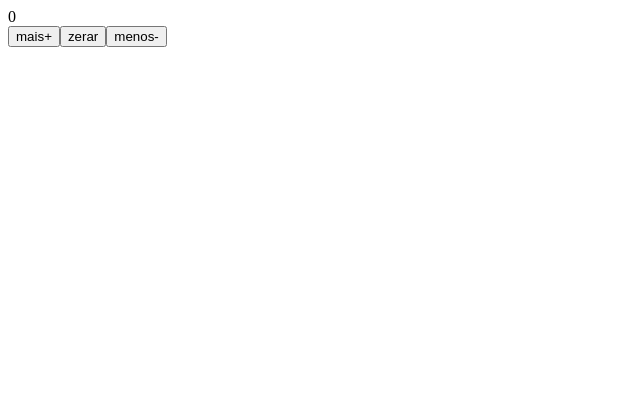
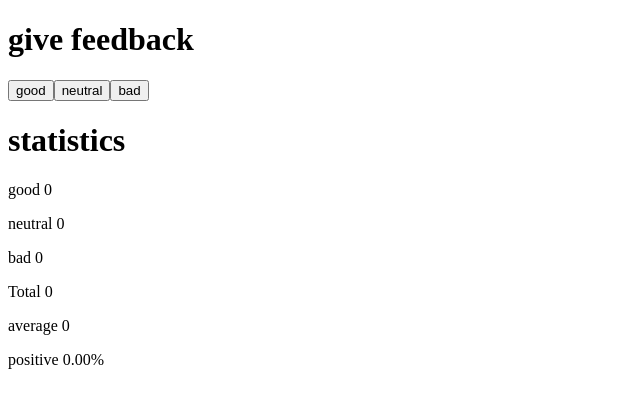
Before and after one commit to nicolas4pitz/fullStack, a React (Vite) app: page / in a window 1280 px wide. Shown: the top 408 px of the page, without its empty margins (0-640 px from the left). Built offline with nearby package versions, Linux system fonts and the light colour scheme.

Commit message:
feat: part 1.D

```diff
--- a/src/App.jsx
+++ b/src/App.jsx
@@ -16,27 +16,45 @@ const Hello = ({ nome, idade }) => {
   );
 };
 
-// props=argumentos, dentro do componenete lidamos com a nomeclatura de cada
-const Exibir = ({ contador }) => {
-  return <div>{contador}</div>;
+const Historico = (props) => {
+  if (props.todosOsCliques.length === 0) {
+    return <div>Clique em um dos botões para usar a aplicação!</div>;
+  }
+  return (
+    <div>Histórico de cliques nos botões: {props.todosOsCliques.join(" ")}</div>
+  );
 };
 
-const Botao = ({ onClick, texto }) => {
-  return <button onClick={onClick}>{texto}</button>;
-};
+const Botao = ({ handleClique, texto }) => (
+  <button onClick={handleClique}>{texto}</button>
+);
 
 const App = () => {
-  const [contador, setContador] = useState(0);
+  const [esquerda, setEsquerda] = useState(0);
+  const [direita, setDireita] = useState(0);
+  const [todosOsCliques, setTodos] = useState([]);
+  const [total, setTotal] = useState(0);
 
-  const aumentarEmUm = () => setContador(contador + 1);
-  const diminuirEmUm = () => setContador(contador - 1);
-  const zerarContador = () => setContador(0);
+  const handleCliqueEsquerda = () => {
+    setTodos(todosOsCliques.concat("E"));
+    const atualizaEsquerda = esquerda + 1;
+    setEsquerda(esquerda + 1);
+    setTotal(atualizaEsquerda + direita);
+  };
+
+  const handleCliqueDireita = () => {
+    setDireita(direita + 1);
+    const atualizaDireita = direita + 1;
+    setTotal(esquerda + atualizaDireita);
+  };
+
   return (
     <div>
-      <Exibir contador={contador} />
-      <Botao onClick={aumentarEmUm} texto="mais+" />
-      <Botao onClick={zerarContador} texto="zerar" />
-      <Botao onClick={diminuirEmUm} texto="menos-" />
+      {esquerda}
+      <Botao handleClique={handleCliqueEsquerda} texto="Esquerda" />
+      <Botao handleClique={handleCliqueDireita} texto="Direita" />
+      {direita}
+      <Historico todosOsCliques={todosOsCliques} />
     </div>
   );
 };
--- a/src/exercicios/App.jsx
+++ b/src/exercicios/App.jsx
@@ -40,6 +40,31 @@ const Total = (props) => {
   );
 };
 
+const Botao = ({ handleClique, texto }) => (
+  <button onClick={handleClique}>{texto}</button>
+);
+
+const Statistics = ({ good, neutral, bad, total, average }) => {
+  if (good.length === 0 || neutral.length === 0 || bad.length === 0) {
+    return (
+      <>
+        <p>No feedback given</p>
+      </>
+    );
+  }
+
+  return (
+    <>
+      <Part part="good" exercises={good} />
+      <Part part="neutral" exercises={neutral} />
+      <Part part="bad" exercises={bad} />
+      <Part part="Total" exercises={total} />
+      <Part part="average" exercises={average} />
+      <Part part="positive" exercises={(good * 10).toFixed(2) + "%"} />
+    </>
+  );
+};
+
 function App() {
   const course = {
     name: "Desenvolvimento de aplicação Half Stack",
@@ -59,21 +84,46 @@ function App() {
     ],
   };
 
+  const [good, setGood] = useState(0);
+  const [neutral, setNeutral] = useState(0);
+  const [bad, setBad] = useState(0);
+  const [total, setTotal] = useState(0);
+  const [average, setAverage] = useState(0);
+
+  const handleGood = () => {
+    setGood(good + 1);
+    setTotal(total + 1);
+    const atualTotal = total + 1;
+    setAverage(atualTotal / 3);
+  };
+
+  const handleNeutral = () => {
+    setNeutral(neutral + 1);
+    setTotal(total + 1);
+    const atualTotal = total + 1;
+    setAverage(atualTotal / 3);
+  };
+
+  const handleBad = () => {
+    setBad(bad + 1);
+    setTotal(total + 1);
+    const atualTotal = total + 1;
+    setAverage(atualTotal / 3);
+  };
+
   return (
     <div>
-      <Header course={course.name} />
-      <Content
-        part1={course.parts[0].name}
-        part2={course.parts[1].name}
-        part3={course.parts[2].name}
-        exercises1={course.parts[0].exercises}
-        exercises2={course.parts[1].exercises}
-        exercises3={course.parts[2].exercises}
-      />
-      <Total
-        exercises1={course.parts[0].exercises}
-        exercises2={course.parts[1].exercises}
-        exercises3={course.parts[2].exercises}
+      <Header course="give feedback" />
+      <Botao handleClique={handleGood} texto="good" />
+      <Botao handleClique={handleNeutral} texto="neutral" />
+      <Botao handleClique={handleBad} texto="bad" />
+      <Header course="statistics" />
+      <Statistics
+        average={average}
+        bad={bad}
+        good={good}
+        neutral={neutral}
+        total={total}
       />
     </div>
   );
--- a/src/main.jsx
+++ b/src/main.jsx
@@ -1,7 +1,7 @@
 import { StrictMode } from "react";
 import { createRoot } from "react-dom/client";
-import App from "./App.jsx"; // Para aulas
-//import App from "./exercicios/App"; // Para exercicios
+//import App from "./App.jsx"; // Para aulas
+import App from "./exercicios/App"; // Para exercicios
 
 createRoot(document.getElementById("root")).render(
   <StrictMode>
```
